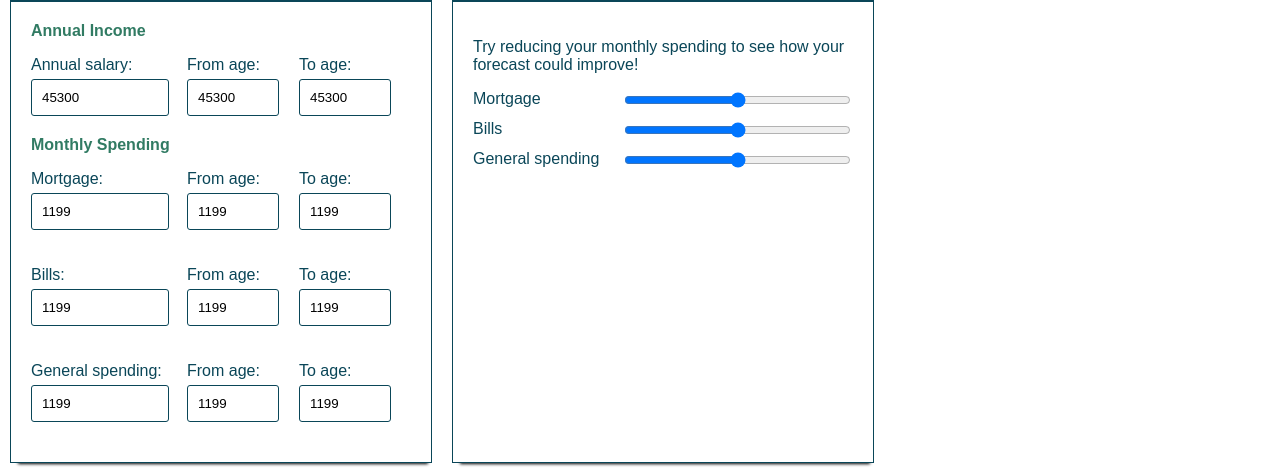
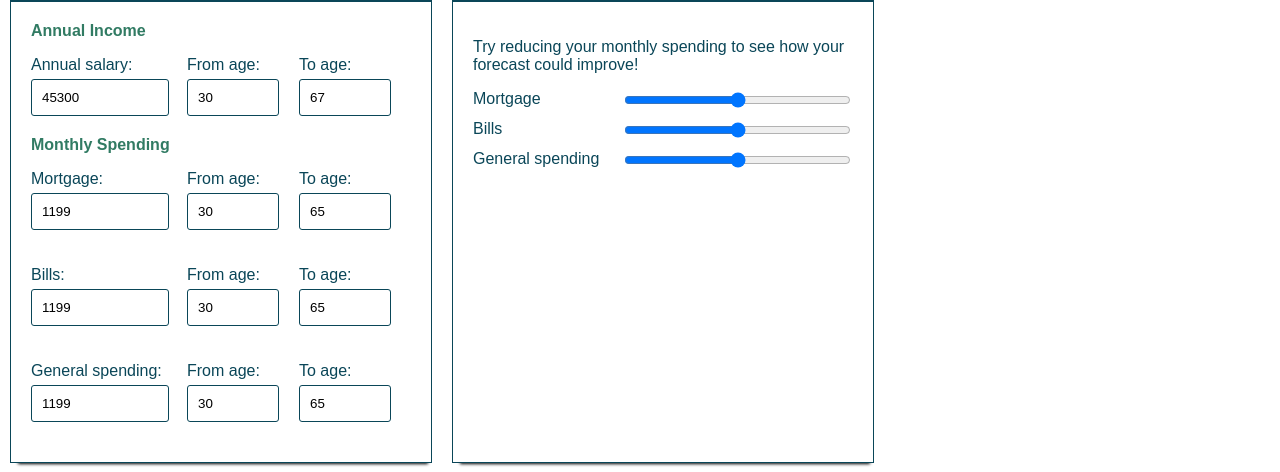
Before and after one commit to palmieriang/React_Financial-plan, a React (Create React App) app: page / in a window 1280 px wide. Shown: the part 173-645 px from the top of the page. Built offline with nearby package versions, Linux system fonts and the light colour scheme.

Commit message:
input value

```diff
--- a/src/Spending.jsx
+++ b/src/Spending.jsx
@@ -6,7 +6,7 @@ class Spending extends Component {
   constructor(props) {
     super(props);
     this.state = {
-      value: this.props.row.amount
+      value: this.props.row
     }
   }
 
@@ -16,15 +16,15 @@ class Spending extends Component {
       <div className="box-row">
         <div className="box-category first">
           <p>{this.props.row.name}:</p>
-          <input className="box-amount" value={this.state.value} />
+          <input className="box-amount" type="number" value={this.state.value.amount} />
         </div>
         <div className="box-category">
           <p>From age:</p>
-          <input className="box-amount" value={this.state.value} />
+          <input className="box-amount" type="number" value={this.state.value.from_age} />
         </div>
         <div className="box-category">
           <p>To age:</p>
-          <input className="box-amount" value={this.state.value} />
+          <input className="box-amount" type="number" value={this.state.value.to_age} />
         </div>
       </div>
     )
```
Also changed, not shown: src/App.js (+5 -5 lines).
